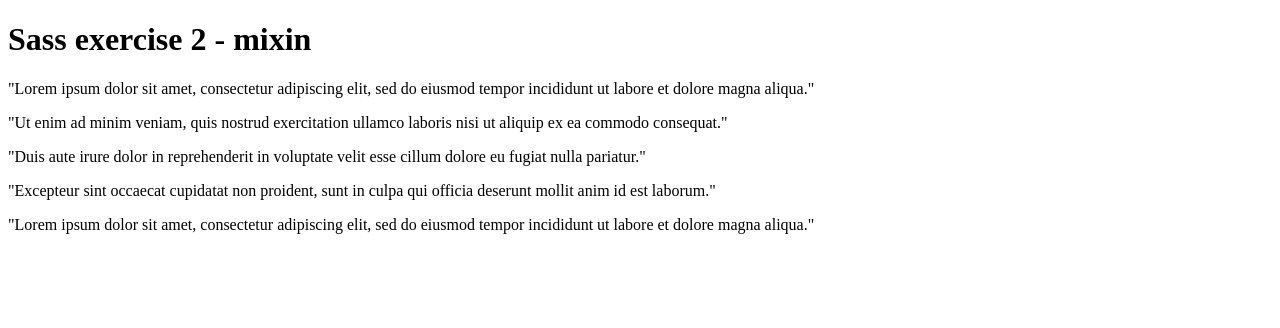
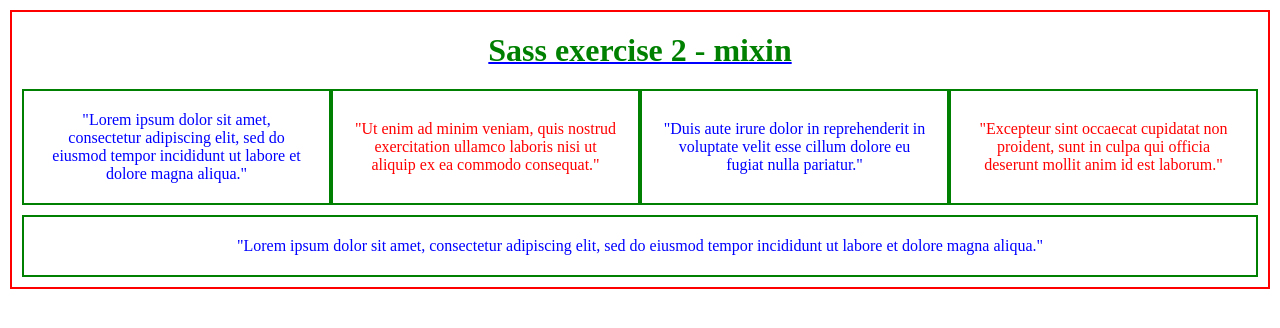
Before and after one commit to alantheandroid/02_esercizio_sass_mixin, a plain HTML site: page index.html in a window 1280 px wide. Drawn offline with nearby package versions, Linux system fonts and the light colour scheme; files that its build step writes are made by us from their sources.

Commit message:
feat: add .scss files

```diff
--- a/index.html
+++ b/index.html
@@ -1,31 +1,39 @@
 <!DOCTYPE html>
 <html>
+
 <head>
     <title>Sass exercise 2 - mixin</title>
-        <link rel="stylesheet" href="./style.css">
+    <link rel="stylesheet" href="./style/style.css">
 </head>
+
 <body>
     <div>
         <h1>Sass exercise 2 - mixin</h1>
         <section>
             <article>
-                    <p>"Lorem ipsum dolor sit amet, consectetur adipiscing elit, sed do eiusmod tempor incididunt ut labore et dolore magna aliqua."</p>
+                <p>"Lorem ipsum dolor sit amet, consectetur adipiscing elit, sed do eiusmod tempor incididunt ut labore
+                    et dolore magna aliqua."</p>
             </article>
             <article>
-                    <p>"Ut enim ad minim veniam, quis nostrud exercitation ullamco laboris nisi ut aliquip ex ea commodo consequat."</p>
+                <p>"Ut enim ad minim veniam, quis nostrud exercitation ullamco laboris nisi ut aliquip ex ea commodo
+                    consequat."</p>
             </article>
             <article>
-                    <p>"Duis aute irure dolor in reprehenderit in voluptate velit esse cillum dolore eu fugiat nulla pariatur."</p>
+                <p>"Duis aute irure dolor in reprehenderit in voluptate velit esse cillum dolore eu fugiat nulla
+                    pariatur."</p>
             </article>
             <article>
-                    <p>"Excepteur sint occaecat cupidatat non proident, sunt in culpa qui officia deserunt mollit anim id est laborum."</p>
+                <p>"Excepteur sint occaecat cupidatat non proident, sunt in culpa qui officia deserunt mollit anim id
+                    est laborum."</p>
             </article>
         </section>
         <section>
             <article>
-                    <p>"Lorem ipsum dolor sit amet, consectetur adipiscing elit, sed do eiusmod tempor incididunt ut labore et dolore magna aliqua."</p>
+                <p>"Lorem ipsum dolor sit amet, consectetur adipiscing elit, sed do eiusmod tempor incididunt ut labore
+                    et dolore magna aliqua."</p>
             </article>
         </section>
     </div>
 </body>
+
 </html>
--- /dev/null
+++ b/style/_mixin.scss
@@ -0,0 +1,17 @@
+@mixin flexContainer($align-items, $flex-direction) {
+  display: flex;
+  align-items: $align-items;
+  flex-direction: $flex-direction;
+  justify-content: center;
+  row-gap: 10px;
+}
+
+@mixin articleStyling($color, $border-color, $font-size: 1rem) {
+  color: $color;
+  border: {
+    width: 2px;
+    style: solid;
+    color: $border-color;
+  }
+  font-size: $font-size;
+}
--- /dev/null
+++ b/style/_variables.scss
@@ -0,0 +1,3 @@
+$color-1: red;
+$color-2: blue;
+$color-3: green;
--- /dev/null
+++ b/style/style.scss
@@ -0,0 +1,56 @@
+@import "./variables";
+@import "./mixin";
+
+* {
+  margin: 0;
+  padding: 0;
+  box-sizing: border-box;
+}
+
+body {
+  height: 100vh;
+
+  div {
+    @include flexContainer(center, column);
+    margin: 10px;
+    padding: 10px;
+    border: solid 2px $color-1;
+
+    h1 {
+      margin: 10px;
+      color: $color-3;
+      text-decoration: underline $color-2 2px;
+    }
+
+    section {
+      width: 100%;
+
+      &:first-of-type {
+        @include flexContainer(stretch, row);
+      }
+
+      &:last-of-type {
+        @include flexContainer(center, column);
+      }
+
+      article {
+        @include flexContainer(center, row);
+        width: 100%;
+        text-align: center;
+        border: solid 2px $color-3;
+
+        p {
+          padding: 20px;
+        }
+
+        &:nth-child(odd) {
+          color: $color-2;
+        }
+
+        &:nth-child(even) {
+          color: $color-1;
+        }
+      }
+    }
+  }
+}
```
Also changed, not shown: style.scss (deleted), style/style.css (added), 1 other file. Lines whose indentation alone changed are shown as unchanged.
